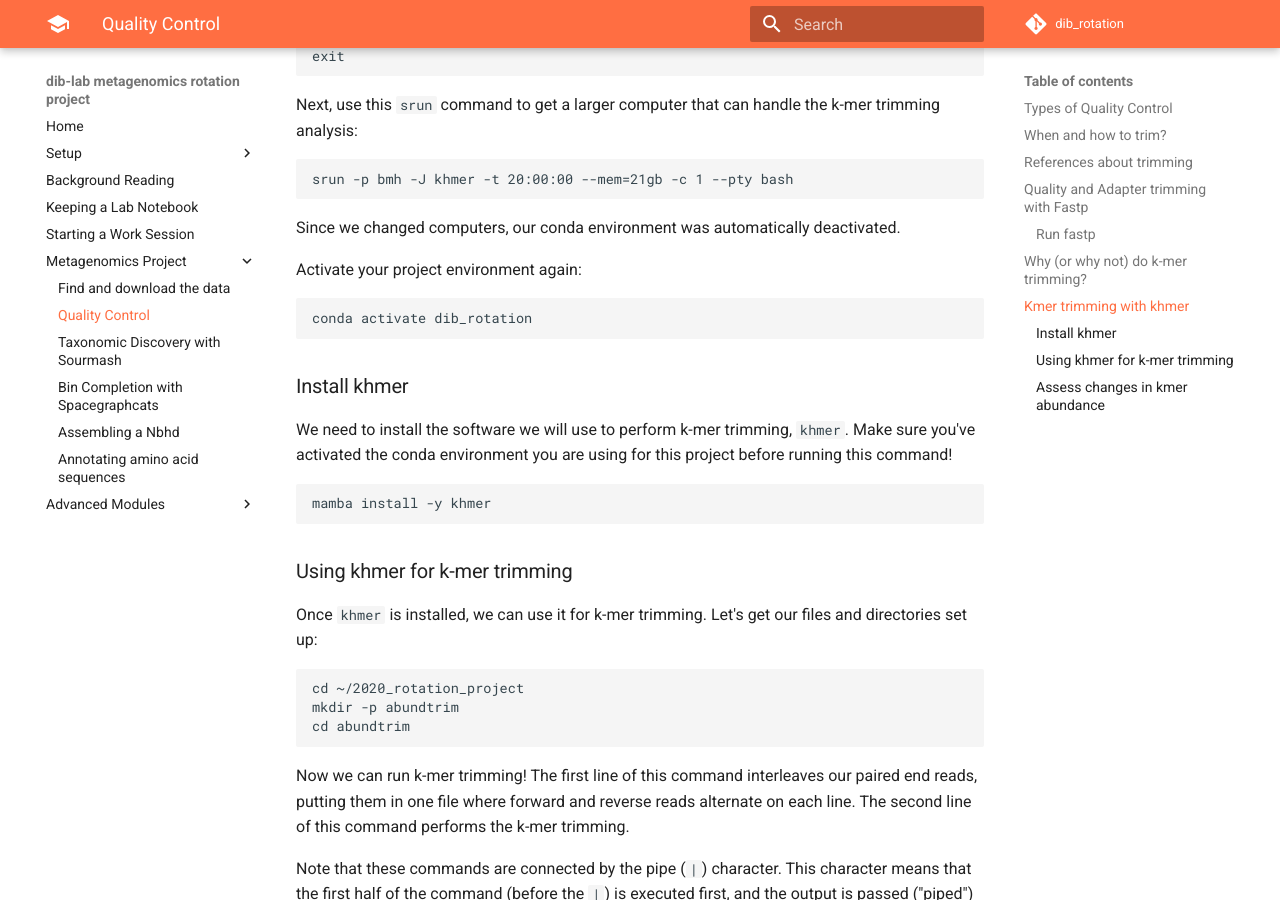
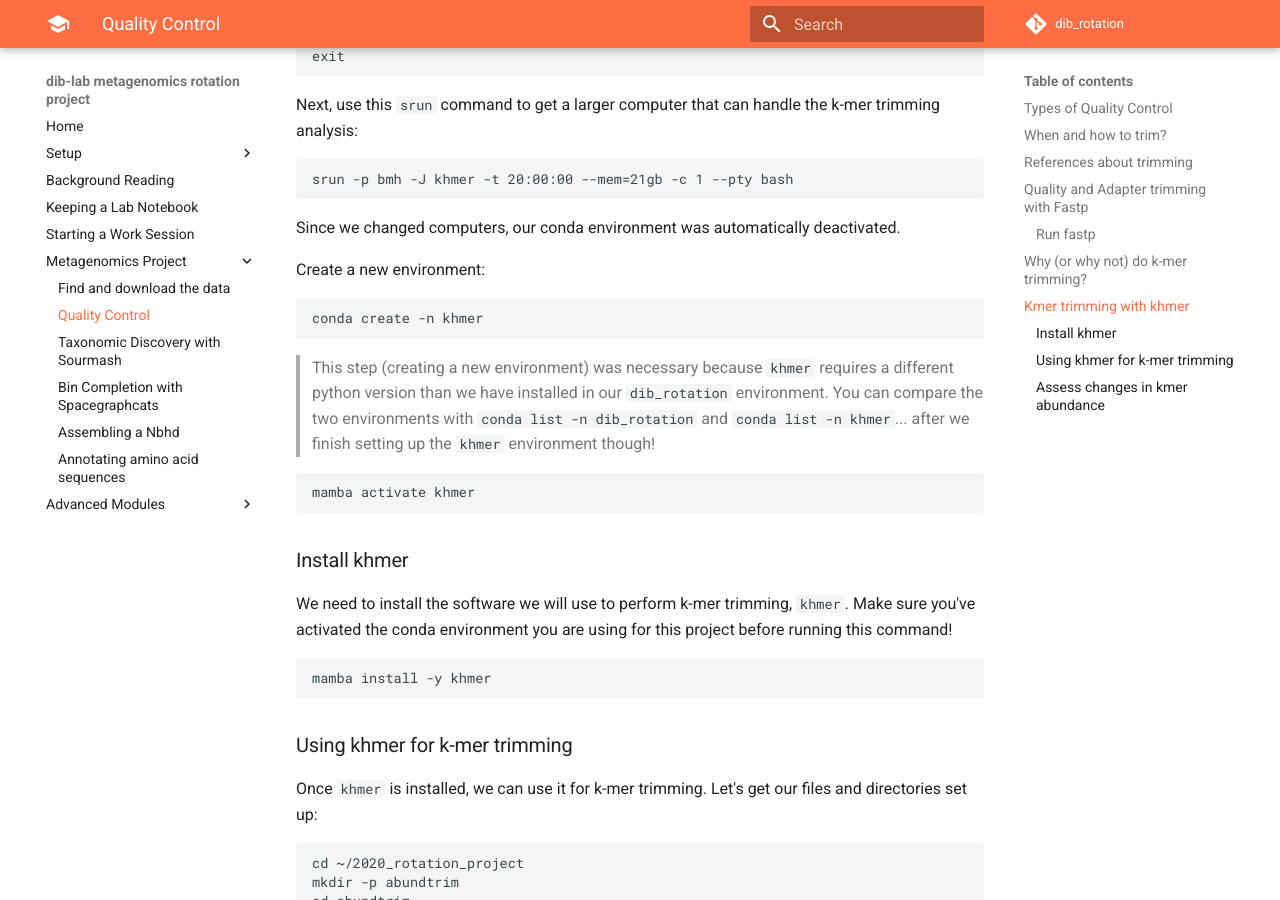
Before and after one commit to dib-lab/dib_rotation, an MkDocs documentation site: the page built from doc/06_quality_control.md, in a window 1280 px wide and 900 px high, scrolled down 6506 px. Built offline with MkDocs 1.6.1 and Material for MkDocs 9.7.7, drawn with Linux system fonts in a browser that asks for light colours; comment, search, counter and statistics services are not loaded.

Commit message:
added python=3.6 to kofamscan and created new khmer env

````diff
--- a/doc/06_quality_control.md
+++ b/doc/06_quality_control.md
@@ -178,10 +178,16 @@
 
 Since we changed computers, our conda environment was automatically deactivated.
 
-Activate your project environment again:
+Create a new environment:
 
 ```
-conda activate dib_rotation
+conda create -n khmer
+```
+
+> This step (creating a new environment) was necessary because `khmer` requires a different python version than we have installed in our `dib_rotation` environment. You can compare the two environments with `conda list -n dib_rotation` and `conda list -n khmer`... after we finish setting up the `khmer` environment though!
+
+```
+mamba activate khmer
 ```
 
 ### Install khmer
````
Also changed, not shown: doc/10_annotating_amino_acid_sequences.md (+1 -1 lines).
